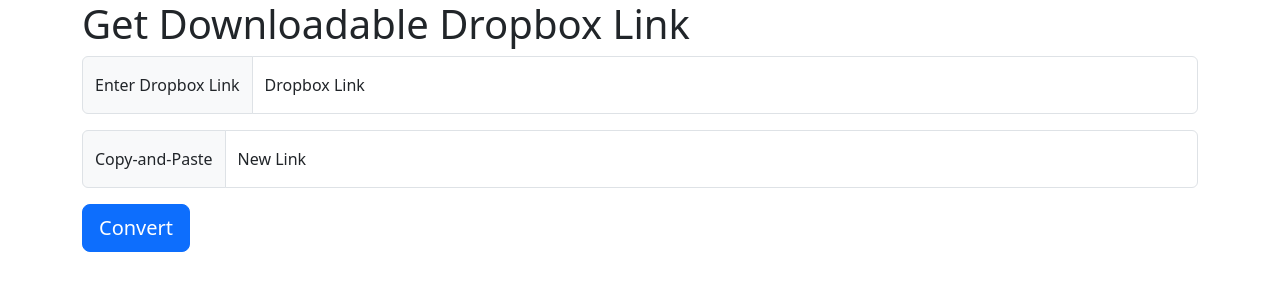
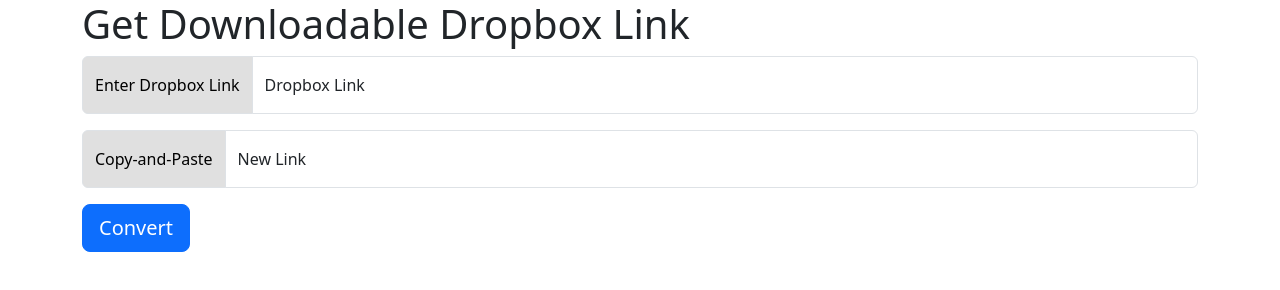
Before and after one commit to Kennmle/kennmle.github.io, a plain HTML site: page index.html in a window 1280 px wide. Drawn offline with nearby package versions, Linux system fonts and the light colour scheme.

Commit message:
Fixed broken convert button

```diff
--- a/css/style.css
+++ b/css/style.css
@@ -0,0 +1,4 @@
+.input-group-text {
+    background-color:#E0E0E0;
+    color:black
+}
--- a/index.html
+++ b/index.html
@@ -9,27 +9,28 @@
         integrity="sha256-eKhayi8LEQwp4NKxN+CfCh+3qOVUtJn3QNZ0TciWLP4="
         crossorigin="anonymous"></script>
         <script src="./js/dropbox-convert.js"></script>
+        <link href="./css/style.css" rel="stylesheet">
     </head>
     <body>
         <div class="container">
             <h1>Get Downloadable Dropbox Link</h1>
-            <form action="()=>false">
+            <div class="form">
                 <div class="input-group mb-3">
                     <span class="input-group-text">Enter Dropbox Link</span>
                     <div class="form-floating">
-                      <input type="text" class="form-control" id="dropbox-link" placeholder="Dropbox Link">
-                      <label for="dropbox-link">Dropbox Link</label>
+                        <input type="text" class="form-control" id="dropbox-link" placeholder="Dropbox Link">
+                        <label for="dropbox-link">Dropbox Link</label>
                     </div>
                 </div>
                 <div class="input-group mb-3">
                     <span class="input-group-text">Copy-and-Paste</span>
                     <div class="form-floating">
-                      <input type="text" class="form-control" id="dropbox-download-link" placeholder="New Link" readonly>
-                      <label for="dropbox-download-link">New Link</label>
+                        <input type="text" class="form-control" id="dropbox-download-link" placeholder="New Link" readonly>
+                        <label for="dropbox-download-link">New Link</label>
                     </div>
                 </div>
                 <button id="convert" class="btn btn-primary btn-lg">Convert</button>
-            </form>
+            </div>
         </div>
     </body>
 </html>
```
